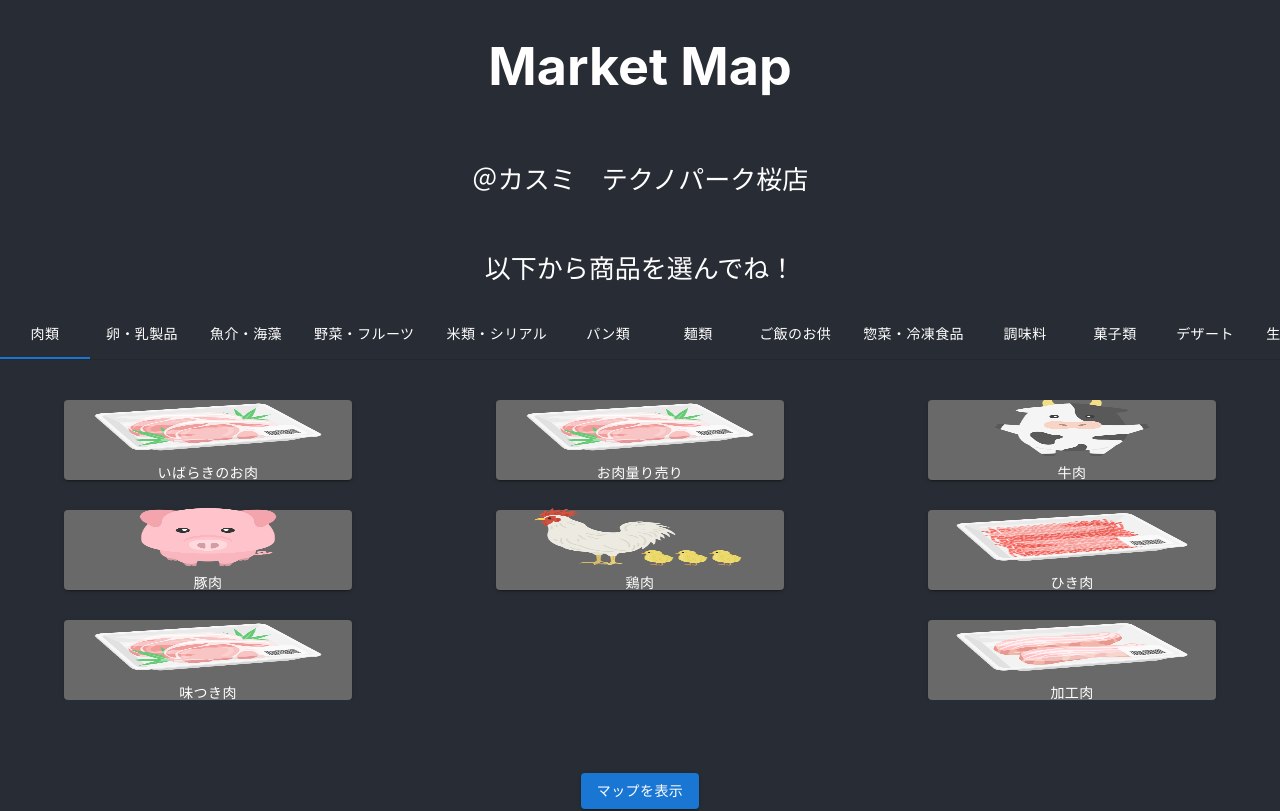
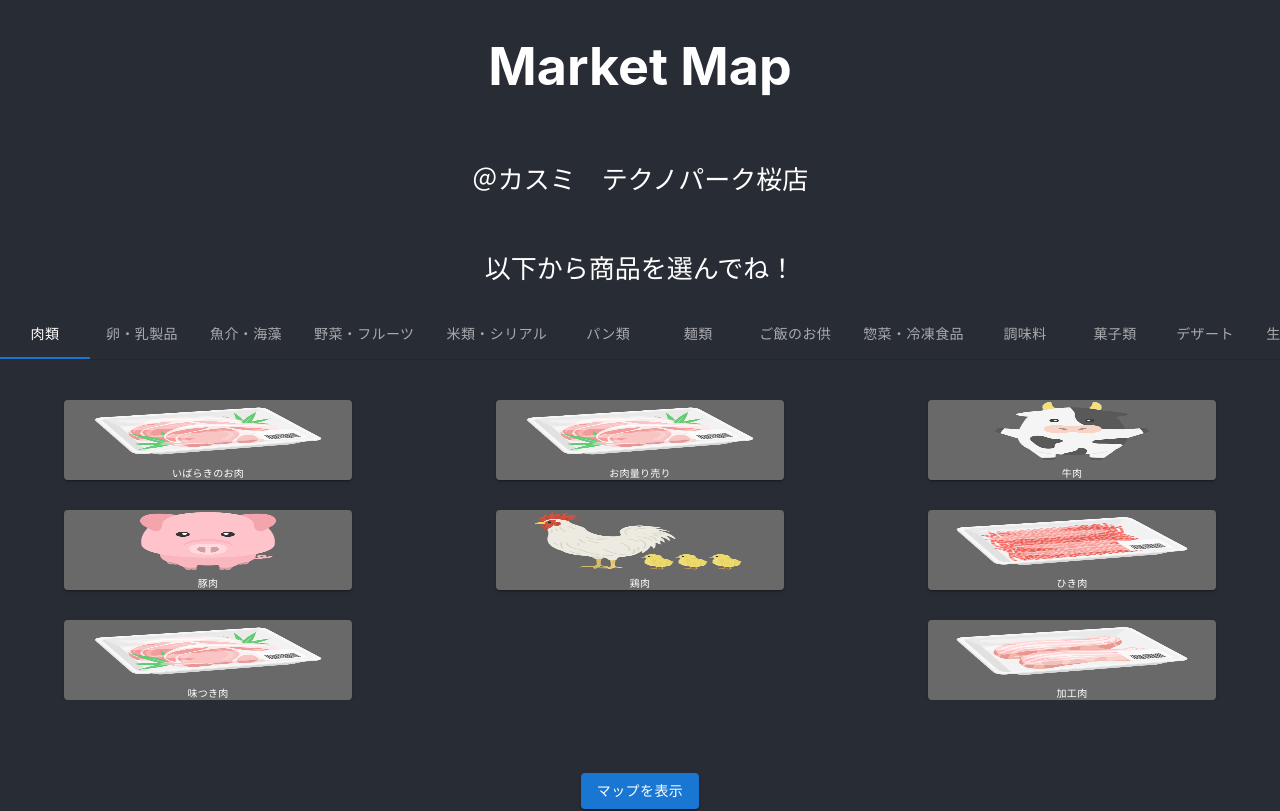
Before and after one commit to enpitut2023/MarketMap_front, a React (Create React App) app: page / in a window 1280 px wide. Shown: the top 811 px of the page. Built offline with nearby package versions, Linux system fonts and the light colour scheme.

Commit message:
change font size and fix error

```diff
--- a/src/App.jsx
+++ b/src/App.jsx
@@ -134,7 +134,7 @@
   return (
     <div className="App">
       <header className="App-header">
-        <h1 classname="title">
+        <h1 className="title">
           Market Map
         </h1>
         <p>＠カスミ　テクノパーク桜店</p>
@@ -142,7 +142,7 @@
 
         <Box sx={{ width: '100%'}}>
           <Box sx={{ borderBottom: 1, borderColor: 'divider'}}>
-            <Tabs value={value} onChange={handleChange} variant="scrollable" scrollButtons="auto" textColor="#ffffff">
+            <Tabs value={value} onChange={handleChange} variant="scrollable" scrollButtons="auto" textColor="inherit">
               <Tab label="肉類" {...a11yProps(0)} />
               <Tab label="卵・乳製品" {...a11yProps(1)} />
               <Tab label="魚介・海藻" {...a11yProps(2)} />
--- a/src/DatabaseButtons.jsx
+++ b/src/DatabaseButtons.jsx
@@ -13,7 +13,7 @@
 
       if(buttonCategory === category){
         return (
-          <Button key={buttonIndex} variant="contained"  sx={{color: "white", background: "dimgray"}} onClick={() => addelem(buttonIndex, buttonText)} className="database-button">
+          <Button key={buttonIndex} variant="contained"  sx={{color: "white", background: "dimgray", fontSize: '10px'}} onClick={() => addelem(buttonIndex, buttonText)} className="database-button">
             <img className="icon" src={iconSrc} alt="Icon" />
             <span>{buttonText}</span>
           </Button>
--- a/src/index.css
+++ b/src/index.css
@@ -10,21 +10,6 @@
 code {
   font-family: source-code-pro, Menlo, Monaco, Consolas, 'Courier New',
     monospace;
-}
-
-.icon-button {
-  display: flex;
-  flex-direction: column; /* flex-directionをcolumnに設定し、アイコンとテキストを垂直に並べる */
-  align-items: center;
-  justify-content: center;
-  padding: 8px 16px;
-  background-color: #89e4a8;
-  color: #fff;
-  border: none;
-  border-radius: 4px;
-  cursor: pointer;
-  height: 15pt;
-  flex-basis: 10%;
 }
 
 .icon{
@@ -52,9 +37,10 @@
   padding: 8px 5px;
   flex-basis: 25%;
   height: 80px;
-  background-color: #fff;
+  background-color: dimgray;
   color: black;
   border: none;
   border-radius: 4px;
   cursor: pointer;
+  font-size: 10px;
 }
```
